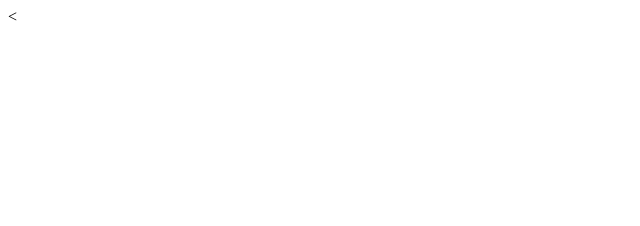
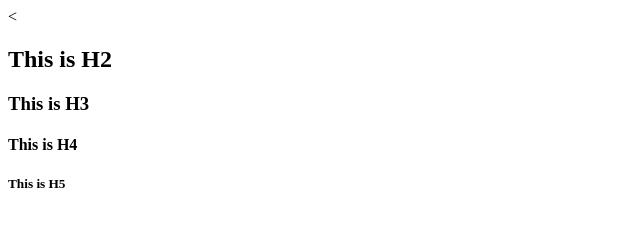
Before and after one commit to aminmeshkat/Test2, a plain HTML site: page index.html in a window 1280 px wide. Shown: the whole page, without its empty margins (0-640 px from the left). Drawn offline with Linux system fonts and the light colour scheme.

Commit message:
index_html finished

```diff
--- a/index.html
+++ b/index.html
@@ -5,6 +5,9 @@
     <title>testtt</title>
   </head>
   <body>
-
+      <H2>This is H2 </h2>
+        <H3>This is H3 </h3>
+          <H4>This is H4 </h4>
+            <H5>This is H5 </h5>
   </body>
 </html>
```
